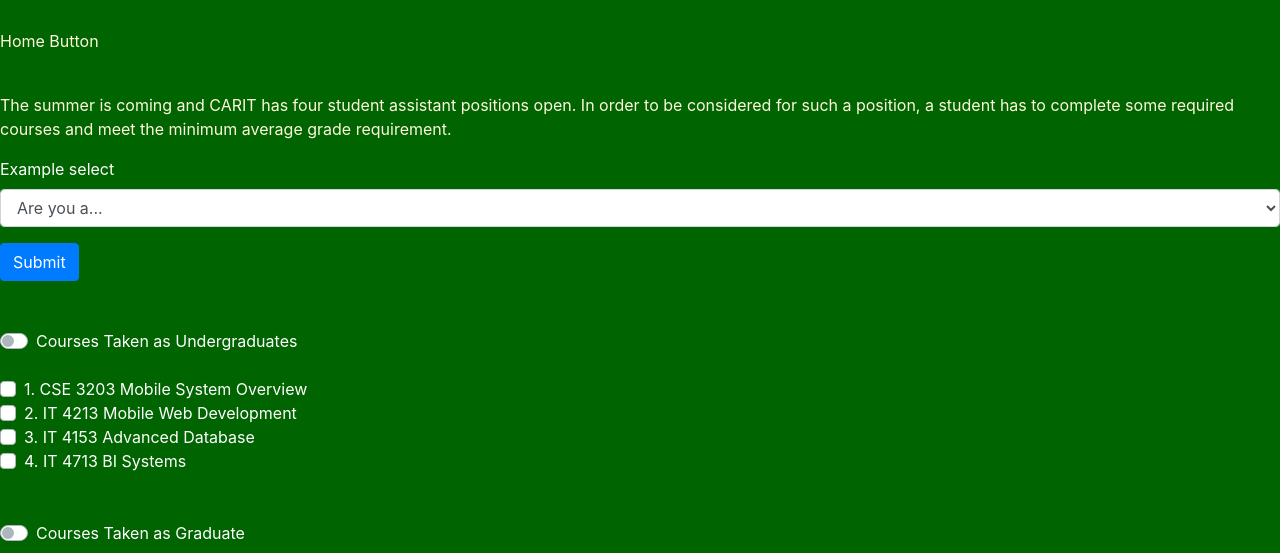
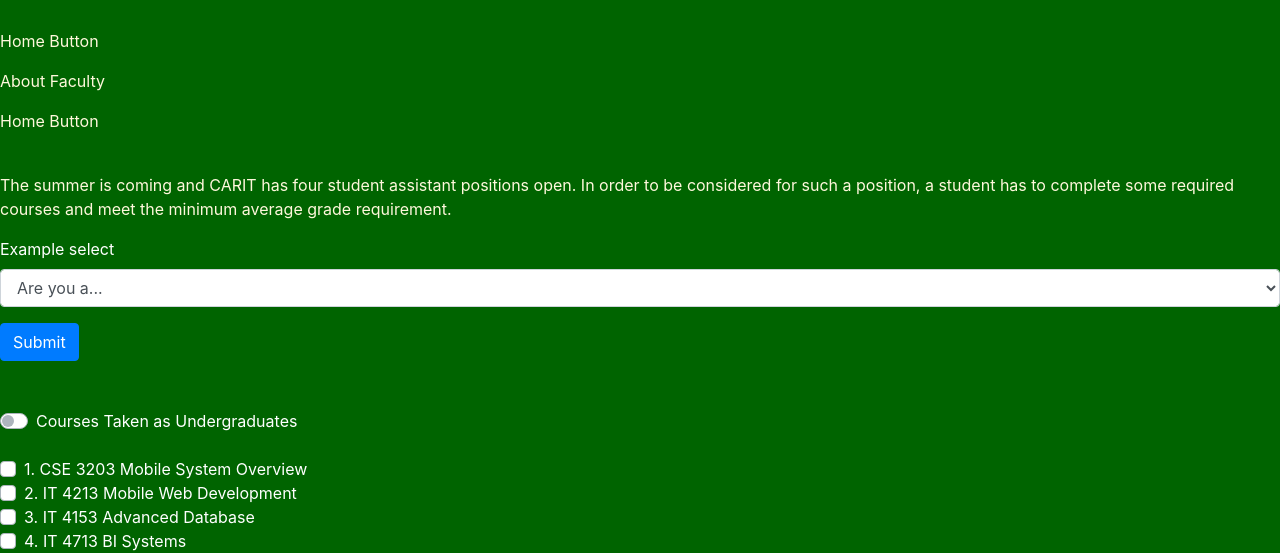
Before and after one commit to hraustin410/Milestone1, a plain HTML site: page form.html in a window 1280 px wide. Shown: the part 257-810 px from the top of the page. Drawn offline with nearby package versions, Linux system fonts and the light colour scheme.

Commit message:
Added more navigation buttons

```diff
--- a/form.html
+++ b/form.html
@@ -27,6 +27,12 @@
     <br />
     <a class="button" href="index.html">
       <p>Home Button</p>
+    </a>
+    <a class="button" href="about.html">
+        <p>About Faculty</p>
+    </a>
+    <a class="button" href="projects.html">
+        <p>Home Button</p>
     </a>
 
     <br />
```
